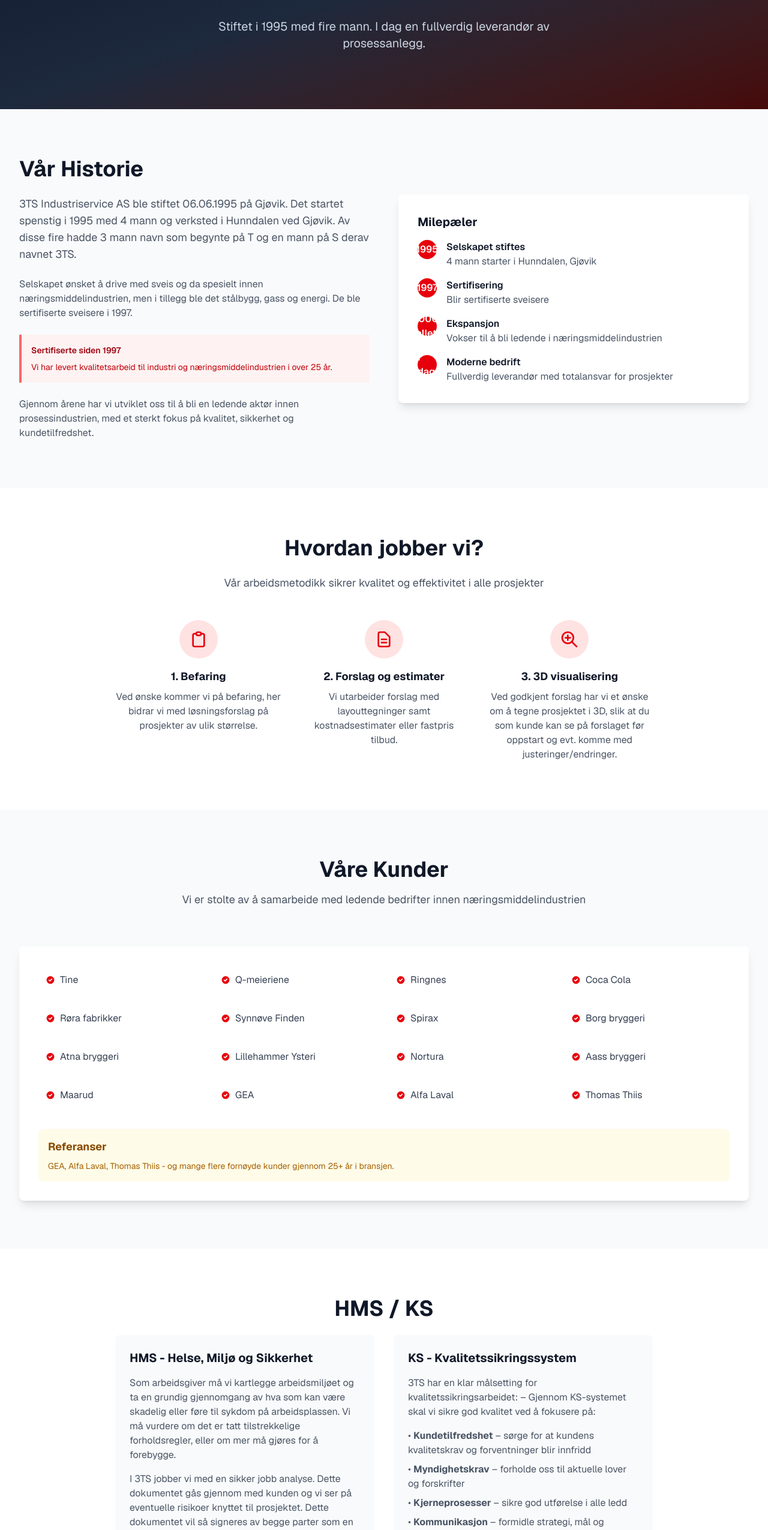
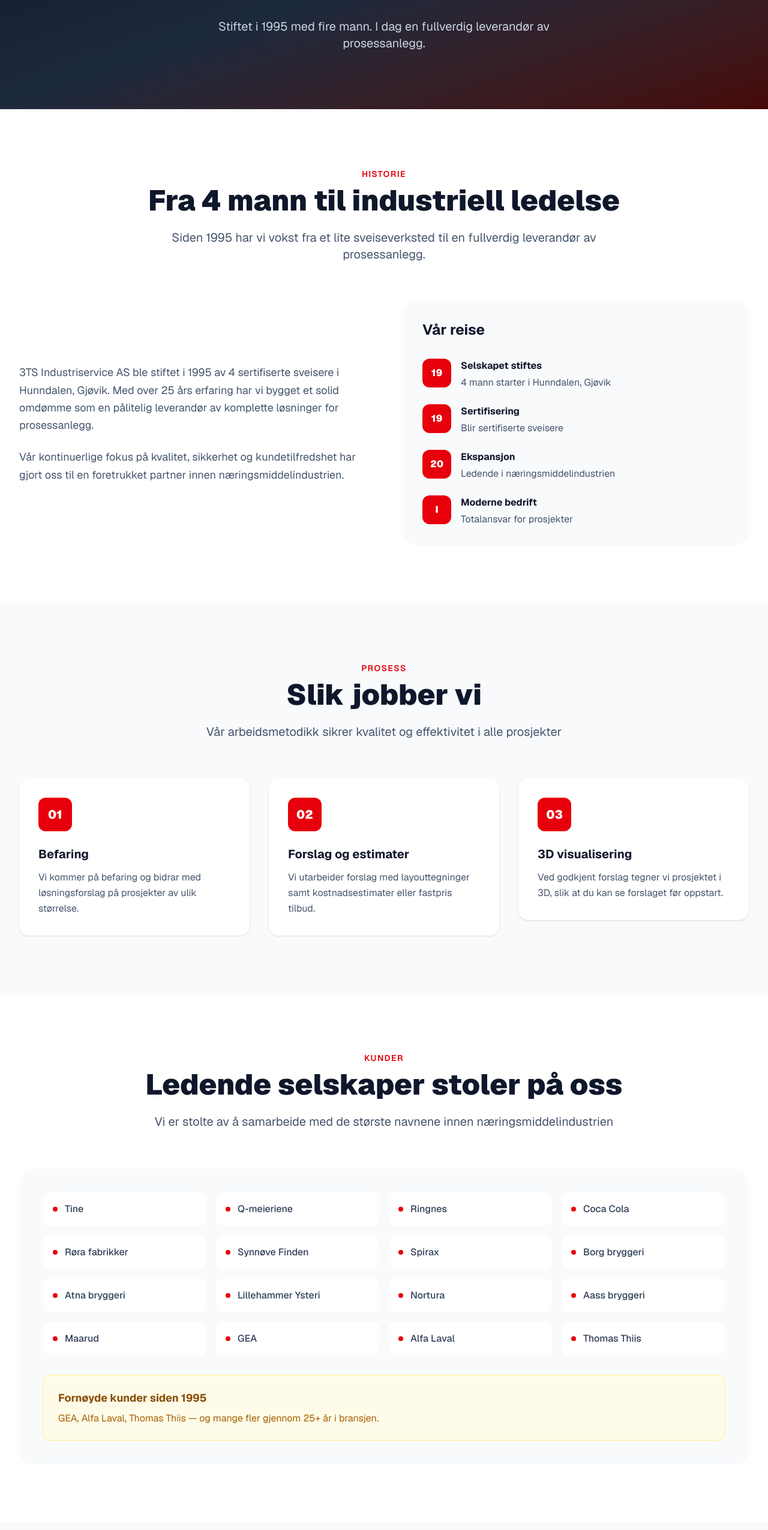
Before and after one commit to sheikhmataev/3ts, a Next.js app: page /om-oss in a window 1280 px wide. Shown: the part 246-2797 px from the top of the page at 60% size. Built offline with nearby package versions, Linux system fonts and the light colour scheme.

Commit message:
Redesign om-oss page with modern styling, ScrollReveal animations, and improved visual hierarchy

```diff
--- a/src/app/om-oss/page.tsx
+++ b/src/app/om-oss/page.tsx
@@ -31,180 +31,195 @@
       </section>
 
       {/* History Section */}
-      <section className="py-20 bg-gray-50">
+      <section className="py-24 bg-white">
         <div className="max-w-7xl mx-auto px-4 sm:px-6 lg:px-8">
-          <div className="grid md:grid-cols-2 gap-12 items-center">
-            <div>
-              <h2 className="text-3xl md:text-4xl font-bold text-gray-900 mb-6">
-                Vår Historie
-              </h2>
-              <p className="text-lg text-gray-600 mb-6">
-                3TS Industriservice AS ble stiftet 06.06.1995 på Gjøvik. Det startet spenstig i 1995 med 4 mann og verksted i Hunndalen ved Gjøvik. Av disse fire hadde 3 mann navn som begynte på T og en mann på S derav navnet 3TS.
-              </p>
-              <p className="text-gray-600 mb-6">
-                Selskapet ønsket å drive med sveis og da spesielt innen næringsmiddelindustrien, men i tillegg ble det stålbygg, gass og energi. De ble sertifiserte sveisere i 1997.
-              </p>
-              <div className="bg-red-50 border-l-4 border-red-400 p-4 mb-6">
-                <p className="text-sm font-semibold text-red-800 mb-2">Sertifiserte siden 1997</p>
-                <p className="text-sm text-red-700">Vi har levert kvalitetsarbeid til industri og næringsmiddelindustrien i over 25 år.</p>
-              </div>
-              <p className="text-gray-600">
-                Gjennom årene har vi utviklet oss til å bli en ledende aktør innen prosessindustrien, med et sterkt fokus på kvalitet, sikkerhet og kundetilfredshet.
+          <ScrollReveal>
+            <div className="text-center mb-16">
+              <span className="text-red-600 text-sm font-semibold uppercase tracking-widest">Historie</span>
+              <h2 className="text-4xl md:text-5xl font-black text-slate-900 mt-2 mb-6">Fra 4 mann til industriell ledelse</h2>
+              <p className="text-slate-600 text-xl max-w-3xl mx-auto">
+                Siden 1995 har vi vokst fra et lite sveiseverksted til en fullverdig leverandør av prosessanlegg.
               </p>
             </div>
+          </ScrollReveal>
+
+          <div className="grid lg:grid-cols-2 gap-16 items-center">
+            <ScrollReveal direction="left">
+              <div className="space-y-6">
+                <p className="text-slate-600 text-lg leading-relaxed">
+                  3TS Industriservice AS ble stiftet i 1995 av 4 sertifiserte sveisere i Hunndalen, Gjøvik. Med over 25 års erfaring har vi bygget et solid omdømme som en pålitelig leverandør av komplette løsninger for prosessanlegg.
+                </p>
+                <p className="text-slate-600 text-lg leading-relaxed">
+                  Vår kontinuerlige fokus på kvalitet, sikkerhet og kundetilfredshet har gjort oss til en foretrukket partner innen næringsmiddelindustrien.
+                </p>
+              </div>
+            </ScrollReveal>
+
+            <ScrollReveal direction="right" delay={200}>
+              <div className="bg-slate-50 rounded-3xl p-8">
+                <h3 className="text-2xl font-bold text-slate-900 mb-8">Vår reise</h3>
+                <div className="space-y-6">
+                  {[
+                    { year: "1995", title: "Selskapet stiftes", desc: "4 mann starter i Hunndalen, Gjøvik" },
+                    { year: "1997", title: "Sertifisering", desc: "Blir sertifiserte sveisere" },
+                    { year: "2000-tallet", title: "Ekspansjon", desc: "Ledende i næringsmiddelindustrien" },
+                    { year: "I dag", title: "Moderne bedrift", desc: "Totalansvar for prosjekter" }
+                  ].map((item, index) => (
+                    <div key={index} className="flex gap-4">
+                      <div className="bg-red-600 text-white w-12 h-12 rounded-xl flex items-center justify-center font-black flex-shrink-0">
+                        {item.year.slice(0, 2)}
+                      </div>
                       <div>
-              <div className="bg-white p-8 rounded-lg shadow-lg">
-                <h3 className="text-xl font-bold text-gray-900 mb-4">Milepæler</h3>
-                <div className="space-y-4">
-                  <div className="flex items-start">
-                    <div className="bg-red-600 text-white w-8 h-8 rounded-full flex items-center justify-center font-semibold flex-shrink-0">1995</div>
-                    <div className="ml-4">
-                      <p className="font-semibold text-gray-900">Selskapet stiftes</p>
-                      <p className="text-gray-600">4 mann starter i Hunndalen, Gjøvik</p>
+                        <h4 className="font-bold text-slate-900 mb-1">{item.title}</h4>
+                        <p className="text-slate-600">{item.desc}</p>
                       </div>
                     </div>
-                  <div className="flex items-start">
-                    <div className="bg-red-600 text-white w-8 h-8 rounded-full flex items-center justify-center font-semibold flex-shrink-0">1997</div>
-                    <div className="ml-4">
-                      <p className="font-semibold text-gray-900">Sertifisering</p>
-                      <p className="text-gray-600">Blir sertifiserte sveisere</p>
+                  ))}
                 </div>
               </div>
-                  <div className="flex items-start">
-                    <div className="bg-red-600 text-white w-8 h-8 rounded-full flex items-center justify-center font-semibold flex-shrink-0">2000-tallet</div>
-                    <div className="ml-4">
-                      <p className="font-semibold text-gray-900">Ekspansjon</p>
-                      <p className="text-gray-600">Vokser til å bli ledende i næringsmiddelindustrien</p>
-                    </div>
-                  </div>
-                  <div className="flex items-start">
-                    <div className="bg-red-600 text-white w-8 h-8 rounded-full flex items-center justify-center font-semibold flex-shrink-0">I dag</div>
-                    <div className="ml-4">
-                      <p className="font-semibold text-gray-900">Moderne bedrift</p>
-                      <p className="text-gray-600">Fullverdig leverandør med totalansvar for prosjekter</p>
-                    </div>
-                  </div>
-                </div>
-              </div>
-            </div>
+            </ScrollReveal>
           </div>
         </div>
       </section>
 
-      {/* How We Work Section */}
-      <section className="py-20 bg-white">
+      {/* Process Section */}
+      <section className="py-24 bg-slate-50">
         <div className="max-w-7xl mx-auto px-4 sm:px-6 lg:px-8">
-          <div className="max-w-4xl mx-auto text-center">
-            <h2 className="text-3xl md:text-4xl font-bold text-gray-900 mb-6">
-              Hvordan jobber vi?
-            </h2>
-            <p className="text-lg text-gray-600 mb-12">
+          <ScrollReveal>
+            <div className="text-center mb-16">
+              <span className="text-red-600 text-sm font-semibold uppercase tracking-widest">Prosess</span>
+              <h2 className="text-4xl md:text-5xl font-black text-slate-900 mt-2 mb-6">Slik jobber vi</h2>
+              <p className="text-slate-600 text-xl max-w-3xl mx-auto">
                 Vår arbeidsmetodikk sikrer kvalitet og effektivitet i alle prosjekter
               </p>
+            </div>
+          </ScrollReveal>
 
           <div className="grid md:grid-cols-3 gap-8">
-              <div className="text-center">
-                <div className="bg-red-100 w-16 h-16 rounded-full flex items-center justify-center mx-auto mb-4">
-                  <svg className="w-8 h-8 text-red-600" fill="none" stroke="currentColor" viewBox="0 0 24 24">
-                    <path strokeLinecap="round" strokeLinejoin="round" strokeWidth={2} d="M9 5H7a2 2 0 00-2 2v12a2 2 0 002 2h10a2 2 0 002-2V7a2 2 0 00-2-2h-2M9 5a2 2 0 002 2h2a2 2 0 002-2M9 5a2 2 0 012-2h2a2 2 0 012 2" />
-                  </svg>
+            {[
+              {
+                step: "01",
+                title: "Befaring",
+                desc: "Vi kommer på befaring og bidrar med løsningsforslag på prosjekter av ulik størrelse."
+              },
+              {
+                step: "02",
+                title: "Forslag og estimater",
+                desc: "Vi utarbeider forslag med layouttegninger samt kostnadsestimater eller fastpris tilbud."
+              },
+              {
+                step: "03",
+                title: "3D visualisering",
+                desc: "Ved godkjent forslag tegner vi prosjektet i 3D, slik at du kan se forslaget før oppstart."
+              }
+            ].map((item, index) => (
+              <ScrollReveal key={index} delay={index * 100}>
+                <div className="bg-white rounded-2xl p-8 shadow-sm hover:shadow-xl transition-all duration-300 hover:-translate-y-1">
+                  <div className="bg-red-600 text-white w-14 h-14 rounded-xl flex items-center justify-center font-black text-xl mb-6">
+                    {item.step}
                   </div>
-                <h3 className="text-lg font-bold text-gray-900 mb-2">1. Befaring</h3>
-                <p className="text-gray-600">Ved ønske kommer vi på befaring, her bidrar vi med løsningsforslag på prosjekter av ulik størrelse.</p>
+                  <h3 className="text-xl font-bold text-slate-900 mb-3">{item.title}</h3>
+                  <p className="text-slate-600 leading-relaxed">{item.desc}</p>
                 </div>
-
-              <div className="text-center">
-                <div className="bg-red-100 w-16 h-16 rounded-full flex items-center justify-center mx-auto mb-4">
-                  <svg className="w-8 h-8 text-red-600" fill="none" stroke="currentColor" viewBox="0 0 24 24">
-                    <path strokeLinecap="round" strokeLinejoin="round" strokeWidth={2} d="M9 12h6m-6 4h6m2 5H7a2 2 0 01-2-2V5a2 2 0 012-2h5.586a1 1 0 01.707.293l5.414 5.414a1 1 0 01.293.707V19a2 2 0 01-2 2z" />
-                  </svg>
-                </div>
-                <h3 className="text-lg font-bold text-gray-900 mb-2">2. Forslag og estimater</h3>
-                <p className="text-gray-600">Vi utarbeider forslag med layouttegninger samt kostnadsestimater eller fastpris tilbud.</p>
-              </div>
-
-              <div className="text-center">
-                <div className="bg-red-100 w-16 h-16 rounded-full flex items-center justify-center mx-auto mb-4">
-                  <svg className="w-8 h-8 text-red-600" fill="none" stroke="currentColor" viewBox="0 0 24 24">
-                    <path strokeLinecap="round" strokeLinejoin="round" strokeWidth={2} d="M21 21l-6-6m2-5a7 7 0 11-14 0 7 7 0 0114 0zM10 7v3m0 0v3m0-3h3m-3 0H7" />
-                  </svg>
-                </div>
-                <h3 className="text-lg font-bold text-gray-900 mb-2">3. 3D visualisering</h3>
-                <p className="text-gray-600">Ved godkjent forslag har vi et ønske om å tegne prosjektet i 3D, slik at du som kunde kan se på forslaget før oppstart og evt. komme med justeringer/endringer.</p>
-              </div>
-            </div>
+              </ScrollReveal>
+            ))}
           </div>
         </div>
       </section>
 
       {/* Customers Section */}
-      <section className="py-20 bg-gray-50">
+      <section className="py-24 bg-white">
         <div className="max-w-7xl mx-auto px-4 sm:px-6 lg:px-8">
+          <ScrollReveal>
             <div className="text-center mb-16">
-            <h2 className="text-3xl md:text-4xl font-bold text-gray-900 mb-4">
-              Våre Kunder
-            </h2>
-            <p className="text-lg text-gray-600">
-              Vi er stolte av å samarbeide med ledende bedrifter innen næringsmiddelindustrien
+              <span className="text-red-600 text-sm font-semibold uppercase tracking-widest">Kunder</span>
+              <h2 className="text-4xl md:text-5xl font-black text-slate-900 mt-2 mb-6">Ledende selskaper stoler på oss</h2>
+              <p className="text-slate-600 text-xl max-w-3xl mx-auto">
+                Vi er stolte av å samarbeide med de største navnene innen næringsmiddelindustrien
               </p>
             </div>
+          </ScrollReveal>
 
-          <div className="bg-white p-8 rounded-lg shadow-lg">
+          <ScrollReveal delay={200}>
+            <div className="bg-slate-50 rounded-3xl p-10">
               <div className="grid grid-cols-2 md:grid-cols-3 lg:grid-cols-4 gap-4">
                 {customers.map((customer, index) => (
-                <div key={index} className="flex items-center p-3 rounded-lg hover:bg-red-50 transition-colors cursor-pointer">
-                  <svg className="w-4 h-4 text-red-600 mr-2 flex-shrink-0" fill="currentColor" viewBox="0 0 20 20">
-                    <path fillRule="evenodd" d="M10 18a8 8 0 100-16 8 8 0 000 16zm3.707-9.293a1 1 0 00-1.414-1.414L9 10.586 7.707 9.293a1 1 0 00-1.414 1.414l2 2a1 1 0 001.414 0l4-4z" clipRule="evenodd" />
-                  </svg>
-                  <span className="text-gray-700 hover:text-red-600 transition-colors">{customer}</span>
+                  <div key={index} className="flex items-center gap-3 p-4 bg-white rounded-xl hover:bg-red-50 transition-colors cursor-pointer group">
+                    <div className="w-2 h-2 bg-red-600 rounded-full flex-shrink-0 group-hover:scale-125 transition-transform" />
+                    <span className="text-slate-700 font-medium group-hover:text-red-600 transition-colors">{customer}</span>
                   </div>
                 ))}
               </div>
 
-            <div className="mt-8 p-4 bg-yellow-50 rounded-lg">
-              <h3 className="text-lg font-bold text-yellow-800 mb-2">Referanser</h3>
-              <p className="text-sm text-yellow-700">
-                GEA, Alfa Laval, Thomas Thiis - og mange flere fornøyde kunder gjennom 25+ år i bransjen.
+              <div className="mt-8 p-6 bg-yellow-50 rounded-xl border border-yellow-200">
+                <h3 className="text-lg font-bold text-yellow-800 mb-2">Fornøyde kunder siden 1995</h3>
+                <p className="text-yellow-700">
+                  GEA, Alfa Laval, Thomas Thiis — og mange fler gjennom 25+ år i bransjen.
                 </p>
               </div>
             </div>
+          </ScrollReveal>
         </div>
       </section>
 
       {/* HMS/KS Section */}
-      <section className="py-20 bg-white">
+      <section className="py-24 bg-slate-50">
         <div className="max-w-7xl mx-auto px-4 sm:px-6 lg:px-8">
-          <div className="max-w-4xl mx-auto">
-            <h2 className="text-3xl md:text-4xl font-bold text-gray-900 mb-6 text-center">
-              HMS / KS
-            </h2>
-
-            <div className="grid md:grid-cols-2 gap-8">
-              <div className="bg-gray-50 p-6 rounded-lg">
-                <h3 className="text-xl font-bold text-gray-900 mb-4">HMS - Helse, Miljø og Sikkerhet</h3>
-                <p className="text-gray-600 mb-4">
-                  Som arbeidsgiver må vi kartlegge arbeidsmiljøet og ta en grundig gjennomgang av hva som kan være skadelig eller føre til sykdom på arbeidsplassen. Vi må vurdere om det er tatt tilstrekkelige forholdsregler, eller om mer må gjøres for å forebygge.
-                </p>
-                <p className="text-gray-600">
-                  I 3TS jobber vi med en sikker jobb analyse. Dette dokumentet gås gjennom med kunden og vi ser på eventuelle risikoer knyttet til prosjektet. Dette dokumentet vil så signeres av begge parter som en bekreftelse på at HMS er tatt høyde for.
+          <ScrollReveal>
+            <div className="text-center mb-16">
+              <span className="text-red-600 text-sm font-semibold uppercase tracking-widest">Sikkerhet</span>
+              <h2 className="text-4xl md:text-5xl font-black text-slate-900 mt-2 mb-6">HMS & Kvalitetssikring</h2>
+              <p className="text-slate-600 text-xl max-w-3xl mx-auto">
+                Vi tar helse, miljø, sikkerhet og kvalitet på alvor i alt vi gjør
               </p>
             </div>
+          </ScrollReveal>
 
-              <div className="bg-gray-50 p-6 rounded-lg">
-                <h3 className="text-xl font-bold text-gray-900 mb-4">KS - Kvalitetssikringssystem</h3>
-                <p className="text-gray-600 mb-4">
-                  3TS har en klar målsetting for kvalitetssikringsarbeidet: – Gjennom KS-systemet skal vi sikre god kvalitet ved å fokusere på:
+          <div className="grid lg:grid-cols-2 gap-12">
+            <ScrollReveal direction="left">
+              <div className="bg-white rounded-3xl p-8 shadow-sm">
+                <div className="bg-red-100 w-16 h-16 rounded-2xl flex items-center justify-center mb-6">
+                  <svg className="w-8 h-8 text-red-600" fill="none" stroke="currentColor" viewBox="0 0 24 24">
+                    <path strokeLinecap="round" strokeLinejoin="round" strokeWidth={2} d="M9 12l2 2 4-4m5.618-4.016A11.955 11.955 0 0112 2.944a11.955 11.955 0 01-8.618 3.04A12.02 12.02 0 003 9c0 5.591 3.824 10.29 9 11.622 5.176-1.332 9-6.03 9-11.622 0-1.042-.133-2.052-.382-3.016z" />
+                  </svg>
+                </div>
+                <h3 className="text-2xl font-bold text-slate-900 mb-4">HMS</h3>
+                <p className="text-slate-600 mb-4 leading-relaxed">
+                  Som arbeidsgiver kartlegger vi arbeidsmiljøet grundig og vurderer tiltak for å forebygge skader og sykdom. Dette gir oss et godt grunnlag for å skape et trygt og helsefremmende arbeidsmiljø.
                 </p>
-                <ul className="space-y-2 text-gray-600">
-                  <li>• <strong>Kundetilfredshet</strong> – sørge for at kundens kvalitetskrav og forventninger blir innfridd</li>
-                  <li>• <strong>Myndighetskrav</strong> – forholde oss til aktuelle lover og forskrifter</li>
-                  <li>• <strong>Kjerneprosesser</strong> – sikre god utførelse i alle ledd</li>
-                  <li>• <strong>Kommunikasjon</strong> – formidle strategi, mål og handlingsplaner</li>
-                  <li>• <strong>Kompetanse</strong> – gi tilstrekkelig informasjon og opplæring</li>
-                  <li>• <strong>Kvalitetsforbedringer</strong> – verifisere og korrigere</li>
+                <p className="text-slate-600 leading-relaxed">
+                  Sikkerhet for våre ansatte og kunder er vår høyeste prioritet.
+                </p>
+              </div>
+            </ScrollReveal>
+
+            <ScrollReveal direction="right" delay={200}>
+              <div className="bg-white rounded-3xl p-8 shadow-sm">
+                <div className="bg-blue-100 w-16 h-16 rounded-2xl flex items-center justify-center mb-6">
+                  <svg className="w-8 h-8 text-blue-600" fill="none" stroke="currentColor" viewBox="0 0 24 24">
+                    <path strokeLinecap="round" strokeLinejoin="round" strokeWidth={2} d="M9 5H7a2 2 0 00-2 2v12a2 2 0 002 2h10a2 2 0 002-2V7a2 2 0 00-2-2h-2M9 5a2 2 0 002 2h2a2 2 0 002-2M9 5a2 2 0 012-2h2a2 2 0 012 2m-3 7h3m-3 4h3m-6-4h.01M9 16h.01" />
+                  </svg>
+                </div>
+                <h3 className="text-2xl font-bold text-slate-900 mb-4">Kvalitetssikringssystem</h3>
+                <p className="text-slate-600 mb-4 leading-relaxed">
+                  Vårt KS-system sikrer consistent høy kvalitet i alle prosjekter gjennom:
+                </p>
+                <ul className="space-y-3 text-slate-600">
+                  {[
+                    "Dokumentasjon – alle prosesser og prosedyrer",
+                    "Styring – klare ansvarsområder og fullmakter",
+                    "Kommunikasjon – strategi, mål og handlingsplaner",
+                    "Kompetanse – informasjon og opplæring",
+                    "Kvalitetsforbedringer – verifisere og korrigere"
+                  ].map((item, index) => (
+                    <li key={index} className="flex items-start gap-3">
+                      <div className="w-1.5 h-1.5 bg-blue-600 rounded-full mt-2 flex-shrink-0" />
+                      <span>{item}</span>
+                    </li>
+                  ))}
                 </ul>
               </div>
-            </div>
+            </ScrollReveal>
           </div>
         </div>
       </section>
```
Lines whose indentation alone changed are shown as unchanged.
